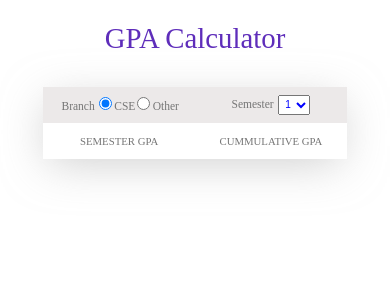
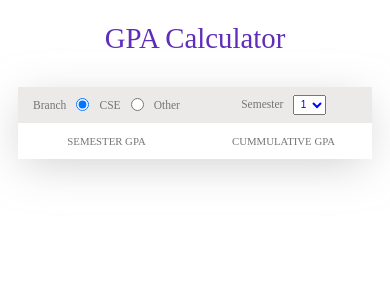
Before and after one commit to Rituraj26/GpaCalculator265, a React (Create React App) app: page / in a window 390 px wide. Shown: the top 300 px of the page. Built offline with nearby package versions, Linux system fonts and the light colour scheme.

Commit message:
Changed to fix the bug in responsiveness

```diff
--- a/src/components/Category.js
+++ b/src/components/Category.js
@@ -40,21 +40,25 @@ class Category extends React.Component {
 		return (
 			<div className="category">
 				<form className="category__form">
-					<div>
-						<label htmlFor="branch">Branch</label>
+					<div className="category__form--radio">
+						<span>Branch</span>
 						<input
 							type="radio"
+							id="cse"
 							name="branch"
 							value="CSE"
 							checked={this.state.branch === 'CSE'}
 							onChange={this.onRadioSubmit}
-						/>CSE
+						/>
+						<label htmlFor="cse">CSE</label>
 						<input
 							type="radio"
+							id="other"
 							name="branch"
 							value="Other"
 							onChange={this.onRadioSubmit}
-						/>Other
+						/>
+						<label htmlFor="other">Other</label>
 					</div>
 					<div>
 						<label htmlFor="sems">Semester</label>
--- a/src/stylesheets/App.css
+++ b/src/stylesheets/App.css
@@ -61,7 +61,7 @@ body {
 		color: rgba(62, 3, 172, 0.836);
 	}
 }
-@media screen and (max-width: 840px) {
+@media screen and (max-width: 980px) {
 	html {
 		font-size: 59%;
 	}
@@ -78,28 +78,38 @@ body {
 		width: 10rem;
 	}
 	.category__form div * {
-		margin: 0 .3rem;
+		margin: 0 .7rem;
 	}
 }
-@media screen and (max-width: 560px) {
+@media screen and (max-width: 650px) {
+	#root {
+		grid-column: center-start / center-end;
+	}
+	.list-input {
+		width: 100%;
+	}
+}
+@media screen and (max-width: 490px) {
+	html {
+		font-size: 50%;
+	}
+	#root {
+		grid-column: full-start / full-end;
+		padding: 0 2.5rem;
+	}
+}
+@media screen and (max-width: 420px) {
 	html {
 		font-size: 45%;
 	}
-	#root {
-		grid-column: center-start / center-end;
+}
+@media screen and (max-width: 330px) {
+	html {
+		font-size: 37%;
 	}
 }
-@media screen and (max-width: 350px) {
+@media screen and (max-width: 300px) {
 	html {
-		font-size: 40%;
-	}
-	#root {
-		grid-column: full-start / full-end;
-		padding: 0 1.5rem;
+		font-size: 30%;
 	}
 }
-@media screen and (max-width: 270px) {
-	html {
-		font-size: 35%;
-	}
-}
--- a/src/stylesheets/Base.css
+++ b/src/stylesheets/Base.css
@@ -11,6 +11,7 @@
 	color: blue;
 	transition: .2s;
 	padding: .2rem 0;
+	font-size: 1rem;
 }
 
 .addnew:hover {
@@ -58,6 +59,7 @@
 	cursor: pointer;
 	color: red;
 	font-family: sans-serif;
+	align-self: center;
 }
 
 .list-content {
@@ -66,6 +68,7 @@
 
 .list-input-container {
 	justify-self: center;
+	width: 100%;
 }
 
 .list-input {
@@ -74,6 +77,7 @@
 	border: 1px solid rgb(209, 206, 206);
 	text-align: center;
 	font-size: 1.2rem;
+	width: 100%;
 }
 
 .form {
--- a/src/stylesheets/Category.css
+++ b/src/stylesheets/Category.css
@@ -8,6 +8,7 @@
 	grid-template-columns: repeat(2, 1fr);
 	background-color: rgb(236, 233, 233);
 	align-items: center;
+	justify-items: center;
 
 	height: 5rem;
 	font-size: 1.6rem;
@@ -15,6 +16,11 @@
 
 .category__form div * {
 	margin: 0 1rem;
+	align-self:center;
+}
+
+.category__form--radio {
+	display: flex;
 }
 
 .category__form--dropdown {
--- a/src/stylesheets/OtherDept.css
+++ b/src/stylesheets/OtherDept.css
@@ -8,8 +8,7 @@
 
 .otherdept__list {
 	display: grid;
-	grid-template-columns: repeat(3, 1fr) min-content;
-	grid-column-gap: 2rem;
-	padding: 0 1rem;
+	grid-template-columns: repeat(3, minmax(1rem, 1fr)) min-content;
+	grid-column-gap: 1.7rem;
 	margin: 2rem;
 }
```
